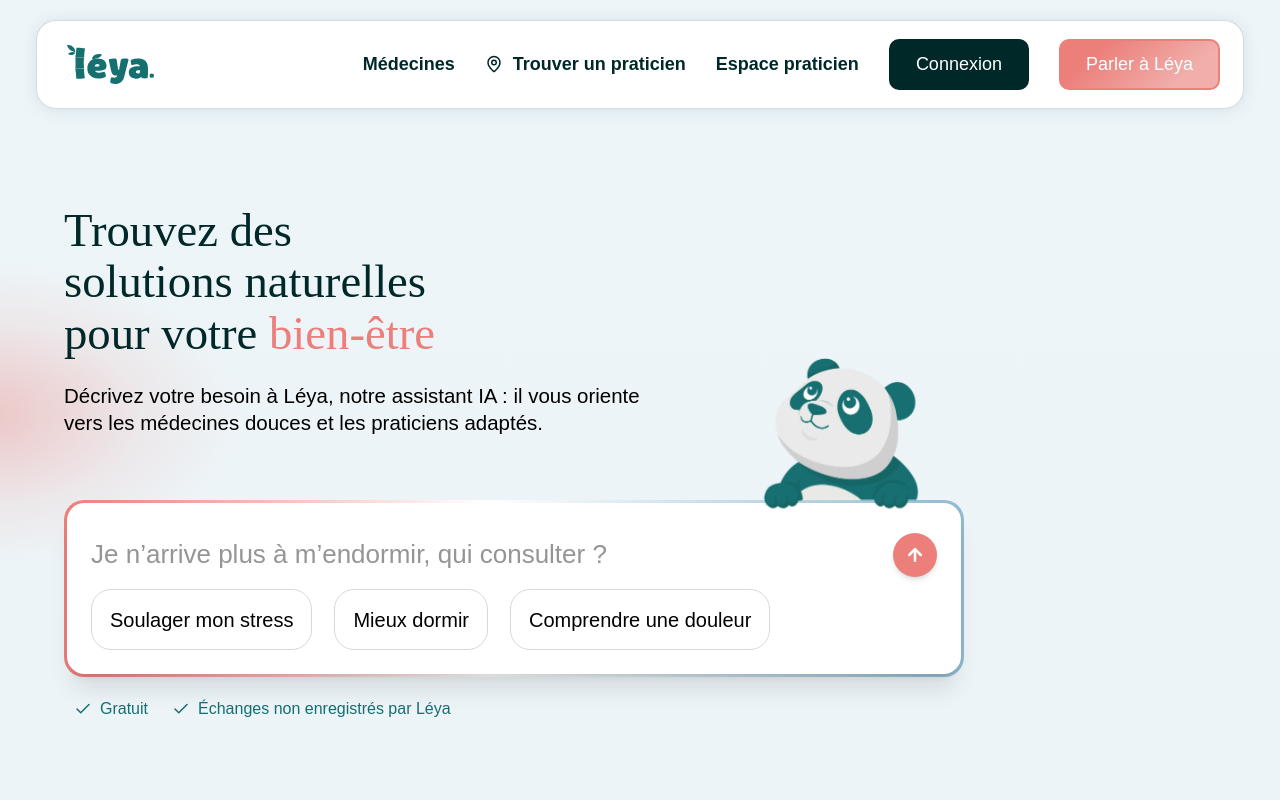
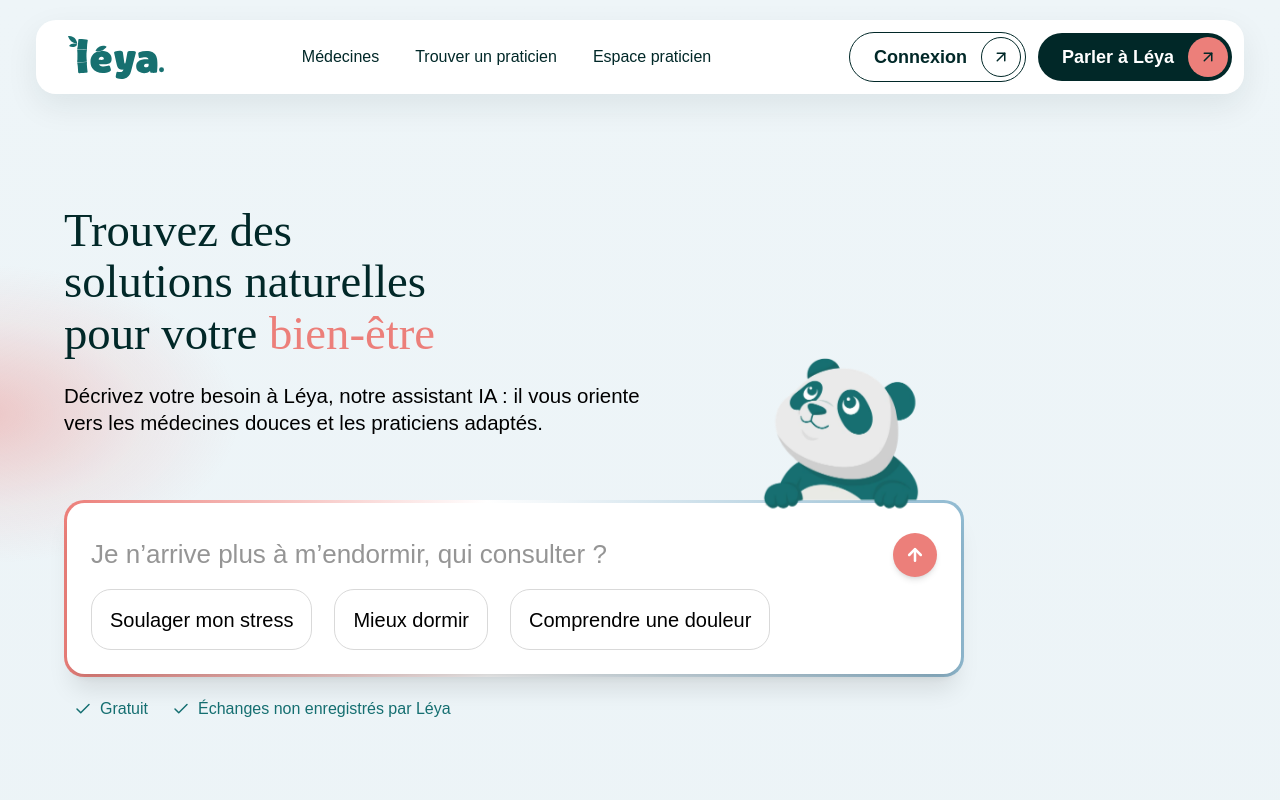
Before and after one commit to TomMbn/medaltea_front, a Nuxt app: page / in a window 1280 px wide. Shown: the top 800 px of the page. Built offline with nearby package versions, Linux system fonts and the light colour scheme; no server answers.

Commit message:
feat : Barre de navigation alignée sur la maquette (pastille active, boutons à flèche, rayon uniforme)

```diff
--- a/app/assets/css/main.css
+++ b/app/assets/css/main.css
@@ -1,5 +1,5 @@
 :root {
-  --vert-900: #012828; --vert-600: #156f71;
+  --vert-50: #e7f2f0; --vert-900: #012828; --vert-600: #156f71;
   --corail-500: #ec7f7a; --corail-100: #fcdedb; --corail-700: #a64a45;
   --bleu-300: #90bad1; --bleu-100: #d7e7f0; --bleu-50: #eef5f8;
   --jaune-400: #ffdb25;
--- a/app/components/TheNavbar.vue
+++ b/app/components/TheNavbar.vue
@@ -2,10 +2,10 @@
   <!-- Barre flottante (maquette V5) -->
   <div class="fixed top-0 inset-x-0 z-50 pt-5 pointer-events-none">
     <!-- Variante « Pro » : page de présentation de l'espace praticien (visiteurs) -->
-    <nav v-if="isProLanding" class="mx-auto w-[calc(100%-2rem)] lg:w-[calc(100%-4.5rem)] max-w-[1600px] bg-white rounded-full shadow-[0_12px_32px_rgba(1,40,40,0.08)] pl-5 pr-2 lg:pl-8 lg:pr-3 py-2 lg:py-3 flex items-center justify-between gap-6 pointer-events-auto" aria-label="Navigation espace praticien">
+    <nav v-if="isProLanding" class="mx-auto w-[calc(100%-2rem)] lg:w-[calc(100%-4.5rem)] max-w-[1654px] bg-white rounded-leya-m shadow-douce pl-5 pr-2 lg:pl-8 lg:pr-3 py-2 lg:py-3 flex items-center justify-between gap-6 pointer-events-auto" aria-label="Navigation espace praticien">
       <div class="flex items-center gap-[10px] shrink-0">
         <NuxtLink to="/" class="flex items-center min-h-[44px]" aria-label="Léya, accueil">
-          <img src="/images/logo.svg" alt="Léya" width="87" height="39" class="h-[34px] w-auto" />
+          <img src="/images/logo.svg" alt="Léya" width="87" height="39" class="h-[34px] lg:h-[43px] w-auto" />
         </NuxtLink>
         <span class="rounded-full bg-corail-500 px-4 py-[9px] text-[16px] font-medium leading-[normal] text-vert-900">Pro</span>
       </div>
@@ -26,47 +26,50 @@
       </div>
     </nav>
 
-    <nav v-else class="mx-auto w-[calc(100%-2rem)] lg:w-[calc(100%-4.5rem)] max-w-[1654px] bg-white rounded-leya-m border border-[rgba(160,160,160,0.38)] shadow-[0_1px_15px_rgba(144,186,209,0.31)] pl-5 pr-3 lg:pl-[30px] lg:pr-[23px] py-2.5 lg:py-[18px] flex items-center justify-between gap-6 pointer-events-auto" aria-label="Navigation principale">
+    <nav v-else class="mx-auto w-[calc(100%-2rem)] lg:w-[calc(100%-4.5rem)] max-w-[1654px] bg-white rounded-leya-m shadow-douce pl-5 pr-3 lg:pl-8 lg:pr-3 py-2.5 lg:py-3 flex items-center justify-between gap-6 pointer-events-auto" aria-label="Navigation principale">
 
       <!-- Logo -->
       <NuxtLink to="/" class="flex items-center min-h-[44px] shrink-0" aria-label="Léya, accueil">
-        <img src="/images/logo.svg" alt="Léya" width="87" height="39" class="h-10 lg:h-[39px] w-auto" />
+        <img src="/images/logo.svg" alt="Léya" width="87" height="39" class="h-10 lg:h-[43px] w-auto" />
       </NuxtLink>
 
-      <!-- Navigation et actions (bureau) -->
-      <div class="hidden lg:flex items-center gap-5 xl:gap-[30px]">
+      <!-- Navigation (bureau) : la page active est repérée par une pastille verte -->
+      <div class="hidden lg:flex items-center gap-1">
         <NuxtLink to="/medecines" class="nav-link">Médecines</NuxtLink>
-        <NuxtLink to="/trouver-un-praticien" class="nav-link inline-flex items-center gap-2 xl:gap-[10px]">
-          <MapPin :size="18" aria-hidden="true" /> Trouver un praticien
-        </NuxtLink>
+        <NuxtLink to="/trouver-un-praticien" class="nav-link">Trouver un praticien</NuxtLink>
         <NuxtLink v-if="!isLoggedIn" to="/praticiens-pro" class="nav-link">Espace praticien</NuxtLink>
+      </div>
 
+      <!-- Actions (bureau) -->
+      <div class="hidden lg:flex items-center gap-3">
         <!-- Visiteur -->
         <template v-if="!isLoggedIn">
-          <NuxtLink v-if="route.path !== '/login' && route.path !== '/register'" to="/login" class="btn-dark">Connexion</NuxtLink>
+          <NuxtLink v-if="route.path !== '/login' && route.path !== '/register'" to="/login" class="btn-sec">
+            Connexion<span class="btn-dot"><ArrowUpRight :size="18" aria-hidden="true" /></span>
+          </NuxtLink>
         </template>
 
         <!-- Praticien connecté -->
         <template v-else-if="isPro">
-          <NuxtLink to="/pro" class="btn-dark">Mon espace praticien</NuxtLink>
           <button class="nav-link" @click="handleLogout">Déconnexion</button>
+          <NuxtLink to="/pro" class="btn-pri">Mon espace praticien<span class="btn-dot"><ArrowUpRight :size="18" aria-hidden="true" /></span></NuxtLink>
         </template>
 
         <!-- Administrateur connecté -->
         <template v-else-if="isAdmin">
-          <NuxtLink to="/admin" class="btn-dark">Administration</NuxtLink>
           <button class="nav-link" @click="handleLogout">Déconnexion</button>
+          <NuxtLink to="/admin" class="btn-pri">Administration<span class="btn-dot"><ArrowUpRight :size="18" aria-hidden="true" /></span></NuxtLink>
         </template>
 
         <!-- Patient connecté -->
         <div v-else ref="accountRef" class="relative">
           <button
-            class="btn-dark inline-flex items-center gap-2"
+            class="btn-sec"
             aria-haspopup="menu"
             :aria-expanded="isAccountOpen"
             @click="isAccountOpen = !isAccountOpen"
           >
-            Mon compte <ChevronDown :size="16" aria-hidden="true" />
+            Mon compte<span class="btn-dot"><ChevronDown :size="18" aria-hidden="true" /></span>
           </button>
           <div v-if="isAccountOpen" role="menu" class="absolute right-0 mt-2 w-60 bg-white rounded-leya-m shadow-douce border border-bleu-100 py-2">
             <!-- Mes rendez-vous, préférences et données sont accessibles depuis la page « Mon profil » -->
@@ -76,7 +79,9 @@
         </div>
 
         <!-- Parler à Léya (patients et visiteurs) -->
-        <NuxtLink v-if="!isPro && route.path !== '/chatbot'" to="/chatbot" class="btn-chatbot">Parler à Léya</NuxtLink>
+        <NuxtLink v-if="!isPro && route.path !== '/chatbot'" to="/chatbot" class="btn-pri">
+          Parler à Léya<span class="btn-dot"><ArrowUpRight :size="18" aria-hidden="true" /></span>
+        </NuxtLink>
       </div>
 
       <!-- Bouton du menu (mobile) -->
@@ -106,11 +111,11 @@
           <NuxtLink v-if="isLoggedIn && !isPro && !isAdmin" to="/mon-compte" class="menu-link" @click="isMenuOpen = false">Mes informations</NuxtLink>
 
           <div class="flex flex-col gap-3 pt-3">
-            <NuxtLink v-if="!isLoggedIn" to="/login" class="btn-dark text-center" @click="isMenuOpen = false">Connexion</NuxtLink>
-            <NuxtLink v-else-if="isPro" to="/pro" class="btn-dark text-center" @click="isMenuOpen = false">Mon espace praticien</NuxtLink>
-            <NuxtLink v-else-if="isAdmin" to="/admin" class="btn-dark text-center" @click="isMenuOpen = false">Administration</NuxtLink>
+            <NuxtLink v-if="!isLoggedIn" to="/login" class="btn-sec justify-between" @click="isMenuOpen = false">Connexion<span class="btn-dot"><ArrowUpRight :size="18" aria-hidden="true" /></span></NuxtLink>
+            <NuxtLink v-else-if="isPro" to="/pro" class="btn-pri justify-between" @click="isMenuOpen = false">Mon espace praticien<span class="btn-dot"><ArrowUpRight :size="18" aria-hidden="true" /></span></NuxtLink>
+            <NuxtLink v-else-if="isAdmin" to="/admin" class="btn-pri justify-between" @click="isMenuOpen = false">Administration<span class="btn-dot"><ArrowUpRight :size="18" aria-hidden="true" /></span></NuxtLink>
             <button v-if="isLoggedIn" class="border border-neutre-200 text-vert-900 px-[25px] py-[10px] rounded-leya-s text-lg text-center" @click="handleLogout">Déconnexion</button>
-            <NuxtLink v-if="!isPro && route.path !== '/chatbot'" to="/chatbot" class="btn-chatbot text-center" @click="isMenuOpen = false">Parler à Léya</NuxtLink>
+            <NuxtLink v-if="!isPro && route.path !== '/chatbot'" to="/chatbot" class="btn-pri justify-between" @click="isMenuOpen = false">Parler à Léya<span class="btn-dot"><ArrowUpRight :size="18" aria-hidden="true" /></span></NuxtLink>
           </div>
         </div>
       </div>
@@ -120,7 +125,7 @@
 
 <script setup>
 import { ref, computed, onMounted, onBeforeUnmount } from 'vue'
-import { Menu, X, ChevronDown, MapPin, ArrowUpRight } from 'lucide-vue-next'
+import { Menu, X, ChevronDown, ArrowUpRight } from 'lucide-vue-next'
 import { useRoute, useRouter } from 'vue-router'
 
 const route = useRoute()
@@ -157,19 +162,22 @@
 </script>
 
 <style scoped>
-/* Liens de navigation : 16 px (lg), 18 px (xl), 20 px (2xl), graisse 600 comme la maquette */
+/* Liens de navigation (maquette) : 16 px, graisse 500, pastille verte sur la page active */
 .nav-link {
+  display: inline-flex;
+  align-items: center;
+  padding: 8px 16px;
+  border-radius: 999px;
   color: var(--vert-900);
-  font-weight: 600;
+  font-weight: 500;
   font-size: 16px;
   white-space: nowrap;
-  line-height: 1.3;
-  transition: color 0.15s;
+  line-height: normal;
+  transition: background-color 0.15s, color 0.15s;
 }
-@media (min-width: 1280px) { .nav-link { font-size: 18px; } }
-@media (min-width: 1536px) { .nav-link { font-size: 20px; } }
-.nav-link:hover { color: var(--vert-600); }
-.nav-link.router-link-active { text-decoration: underline; text-decoration-color: var(--corail-500); text-decoration-thickness: 2px; text-underline-offset: 8px; }
+.nav-link:hover { background-color: var(--vert-50); }
+.nav-link.router-link-active { background-color: var(--vert-50); }
+@media (max-width: 1279px) { .nav-link { padding: 8px 10px; } }
 
 .menu-link {
   color: var(--vert-900);
@@ -179,34 +187,38 @@
   border-bottom: 1px solid var(--bleu-100);
 }
 
-/* Bouton principal : vert foncé */
-.btn-dark {
-  background-color: var(--vert-900);
-  color: #fff;
-  border: 2px solid transparent;
-  border-radius: var(--rayon-s);
-  padding: 10px 25px;
-  font-size: 16px;
+/* Boutons de la maquette : texte + pastille ronde à flèche (principal : vert foncé, secondaire : contour) */
+.btn-pri, .btn-sec {
+  display: inline-flex;
+  align-items: center;
+  gap: 14px;
+  min-height: 48px;
+  padding: 4px 4px 4px 24px;
+  border-radius: 999px;
+  font-size: 18px;
+  font-weight: 600;
+  line-height: normal;
   white-space: nowrap;
-  transition: background-color 0.15s, box-shadow 0.15s;
+  transition: background-color 0.15s, color 0.15s;
 }
-@media (min-width: 1280px) { .btn-dark { font-size: 18px; } }
-@media (min-width: 1536px) { .btn-dark { font-size: 20px; } }
-.btn-dark:hover { background-color: var(--vert-600); box-shadow: var(--ombre-douce); }
-
-/* « Parler à Léya » : dégradé corail de la maquette */
-.btn-chatbot {
-  background-image: linear-gradient(138.65deg, #ec7f7a 22.68%, #f1aeab 77.32%);
-  border: 2px solid var(--corail-500);
-  border-radius: var(--rayon-s);
-  color: #fff;
-  padding: 10px 25px;
-  font-size: 16px;
-  white-space: nowrap;
-  transition: box-shadow 0.15s, transform 0.15s;
+.btn-pri { background-color: var(--vert-900); color: #fff; }
+.btn-pri:hover { background-color: var(--vert-600); }
+.btn-sec { border: 1.5px solid var(--vert-900); color: var(--vert-900); background: transparent; }
+.btn-sec:hover { background-color: var(--vert-50); }
+.btn-dot {
+  display: inline-flex;
+  align-items: center;
+  justify-content: center;
+  width: 40px;
+  height: 40px;
+  border-radius: 999px;
+  flex-shrink: 0;
+  color: var(--vert-900);
 }
-@media (min-width: 1280px) { .btn-chatbot { font-size: 18px; } }
-@media (min-width: 1536px) { .btn-chatbot { font-size: 20px; } }
-.btn-chatbot:hover { box-shadow: var(--ombre-douce); transform: translateY(-1px); }
-@media (prefers-reduced-motion: reduce) { .btn-chatbot:hover { transform: none; } }
+.btn-pri .btn-dot { background-color: var(--corail-500); }
+.btn-sec .btn-dot { border: 1.5px solid var(--vert-900); }
+@media (max-width: 1279px) {
+  .btn-pri, .btn-sec { font-size: 16px; padding-left: 16px; gap: 10px; }
+  .btn-dot { width: 36px; height: 36px; }
+}
 </style>
--- a/tailwind.config.js
+++ b/tailwind.config.js
@@ -9,7 +9,7 @@
     extend: {
       // Palette de la maquette V5 (Figma). Les valeurs déjà utilisées sur le site (#012828, #156F71, #EC7F7A, #90BAD1) sont identiques.
       colors: {
-        vert: { 600: '#156f71', 900: '#012828' },
+        vert: { 50: '#e7f2f0', 600: '#156f71', 900: '#012828' },
         corail: { 100: '#fcdedb', 500: '#ec7f7a', 700: '#a64a45' },
         bleu: { 50: '#eef5f8', 100: '#d7e7f0', 300: '#90bad1' },
         jaune: { 400: '#ffdb25' },
```
